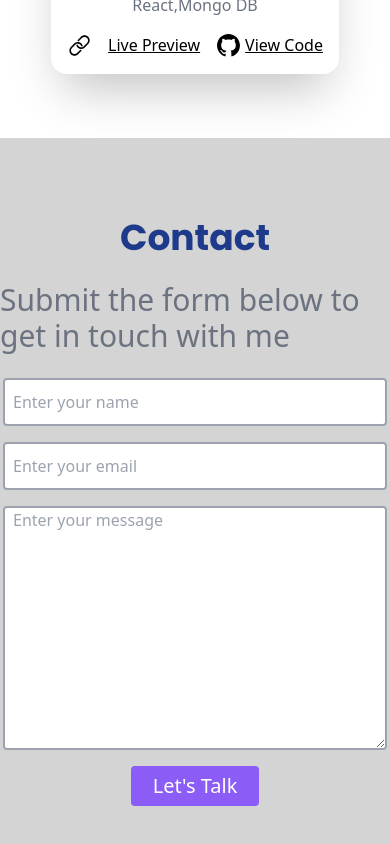
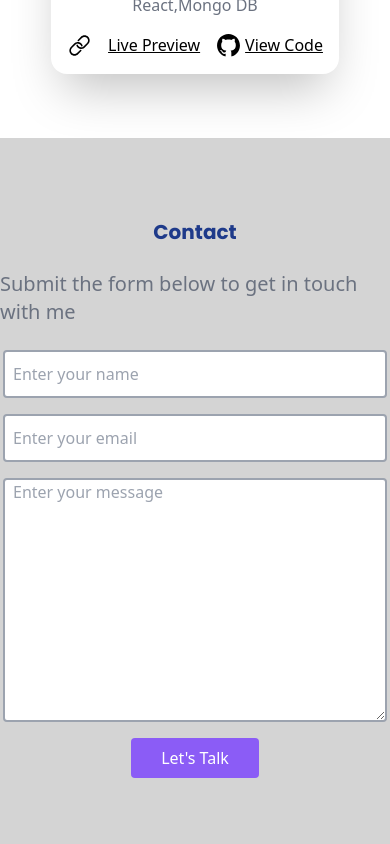
Before and after one commit to Rajae-Laalalma/Portfolio-2, a React (Create React App) app: page / in a window 390 px wide. Shown: the part 3366-4210 px from the top of the page. Built offline with nearby package versions, Linux system fonts and the light colour scheme.

Commit message:
update contact

```diff
--- a/src/components/Contacts.jsx
+++ b/src/components/Contacts.jsx
@@ -33,10 +33,10 @@ const Contacts = () => {
     <div name="contact">
       <div id="Contact" className="w-full h-screen flex flex-col items-center bg-neutral-300">
         <div>
-          <h1 className="pt-20 text-4xl text-blue-900 font-title font-bold flex justify-center">
+          <h1 className="pt-20 md:text-4xl text-xl text-blue-900 font-title font-bold flex justify-center">
             Contact
           </h1>
-          <p className="flex justify-center text-3xl text-gray-500 py-6">
+          <p className="flex justify-center md:text-3xl text-xl text-gray-500 py-6">
             Submit the form below to get in touch with me
           </p>
         </div>
@@ -85,7 +85,7 @@ const Contacts = () => {
             <div className="flex justify-center items-center">
               <button
                 type="submit"
-                className="w-32 h-10 rounded bg-violet-500 text-xl text-white"
+                className="w-32 h-10 rounded bg-violet-500 md:text-xl text-white"
               >
                 Let's Talk
               </button>
--- a/src/components/Techstack.jsx
+++ b/src/components/Techstack.jsx
@@ -21,7 +21,7 @@ const Techstack = () => {
 
 
       <div className='flex flex-wrap justify-center items-center gap-6 mt-10'>
-        <div className='flex justify-center items-center w-40 h-40 transform transition-transform duration-300 hover:scale-125'>
+        <div className='flex justify-center items-center w-40  h-40  transform transition-transform duration-300 hover:scale-125'>
           <img src={html} alt="" className='w-32 h-32' />
         </div>
         <div className='flex justify-center items-center w-40 h-40 transform transition-transform duration-300 hover:scale-125 '>
```
